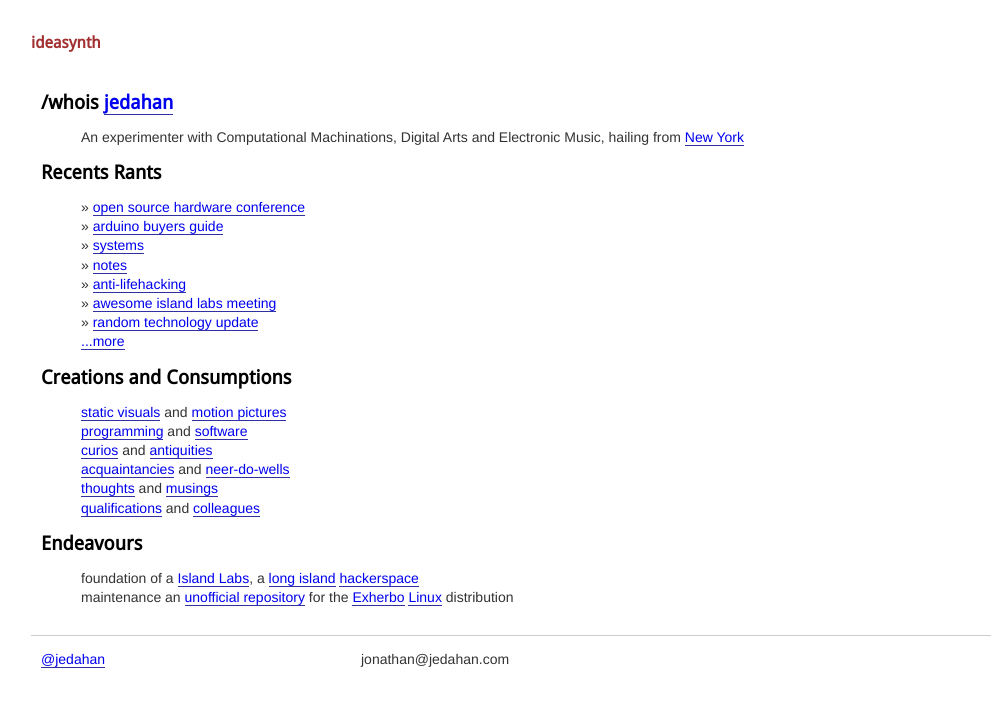
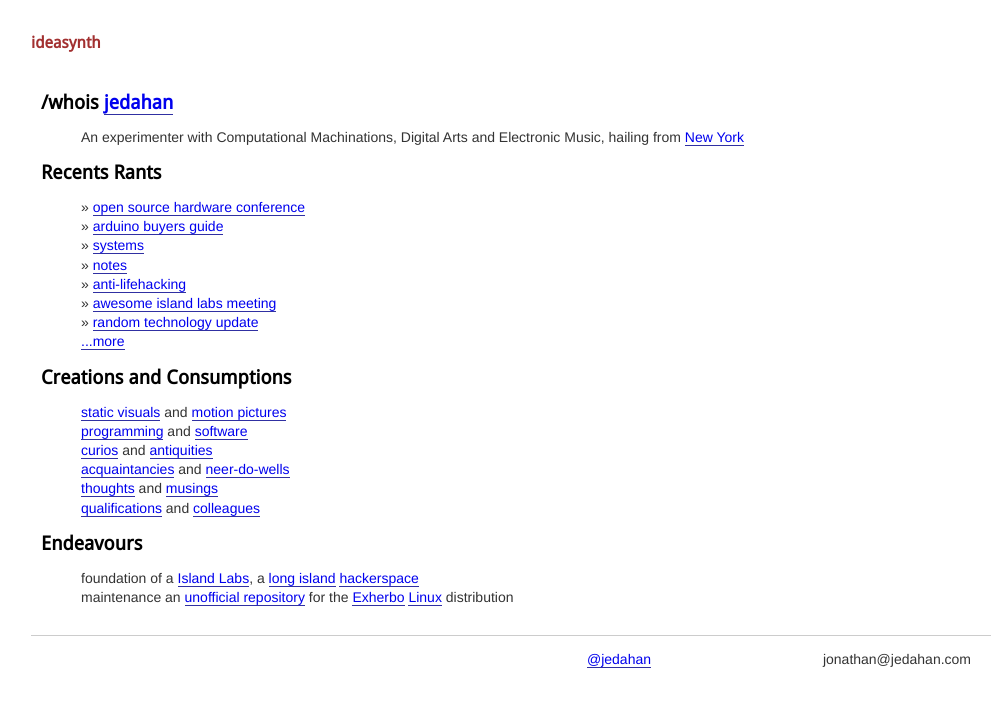
Before and after one commit to jedahan/jedahan.github.com, a Jekyll site: the page built from index.md, in a window 1280 px wide. Shown: the top 707 px of the page, without its empty margins (129-1130 px from the left). Built offline with Jekyll 4.4.1, drawn with Linux system fonts in a browser that asks for light colours.

Commit message:
right-align footer

```diff
--- a/_layouts/default.html
+++ b/_layouts/default.html
@@ -23,9 +23,7 @@
       </section>
       <div class="clear"></div>
       <footer>
-        <div class="grid_4 alpha">
-        </div>
-        <div class="grid_4">
+        <div class="grid_8 alpha">
           <a href="http://twitter.com/jedahan">@jedahan</a>
         </div>
         <div class="grid_4 omega">
--- a/css/screen.css
+++ b/css/screen.css
@@ -105,6 +105,7 @@ footer
 {
   margin-top: 1em;
   border-top: solid 1px #ccc;
+  text-align: right;
 }
 
 ul
```
